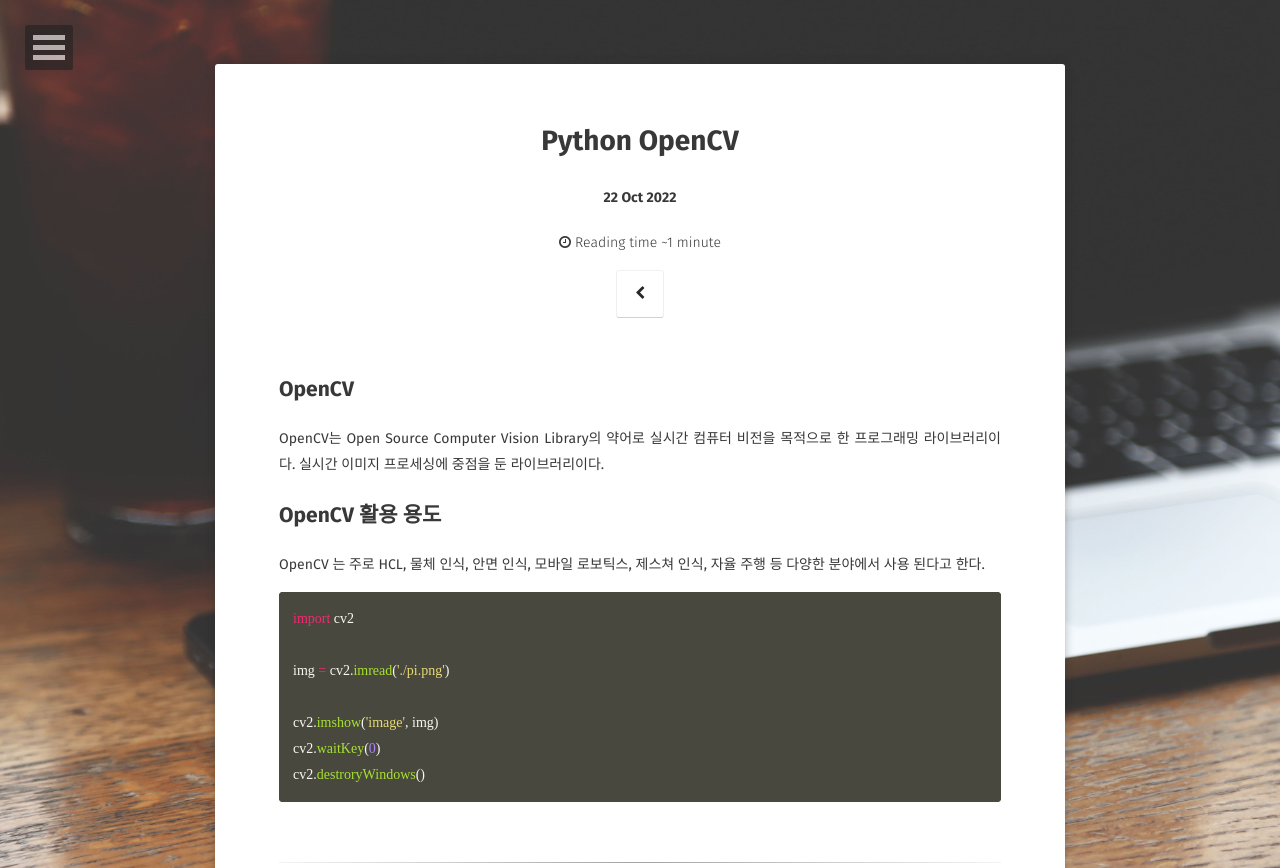
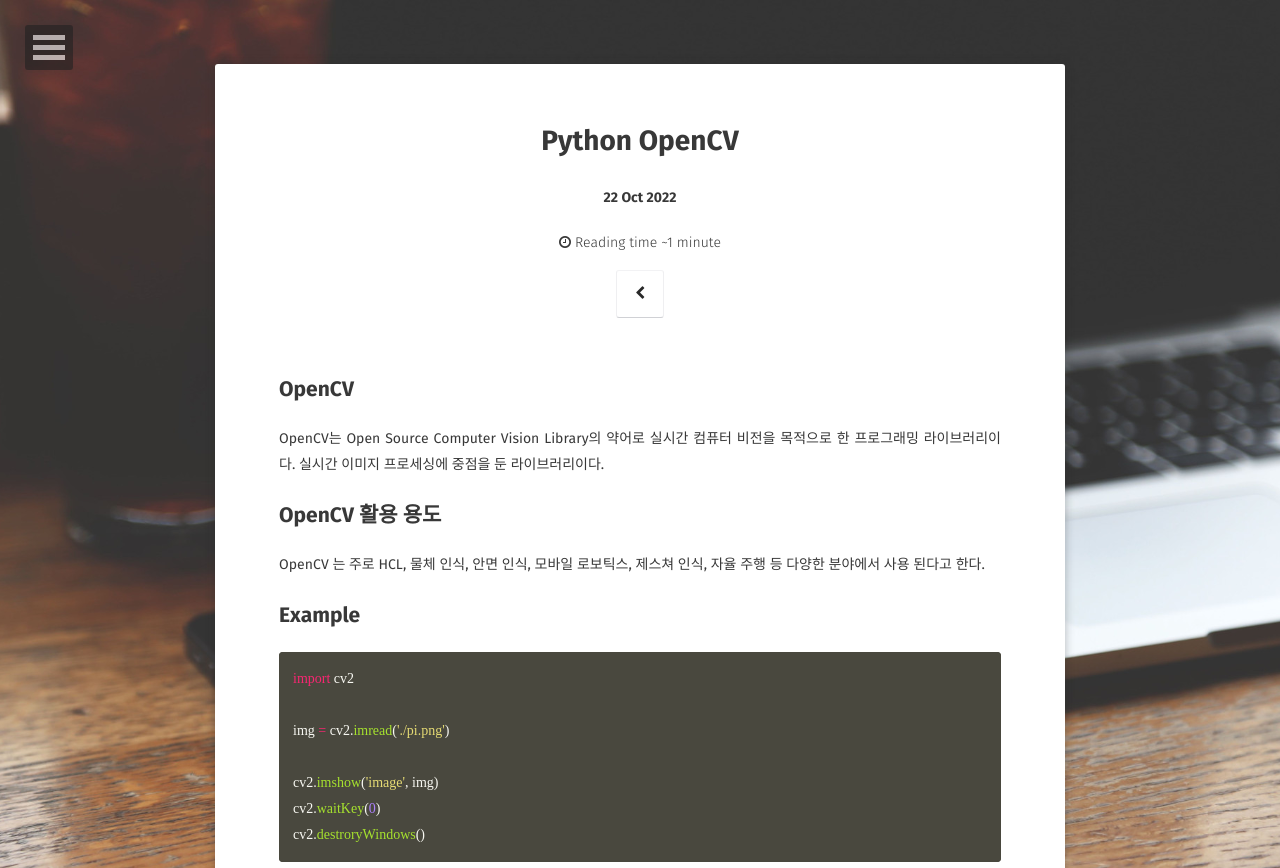
Before and after one commit to cmc0904/cmc0904.github.com, a Jekyll site: the page built from _posts/2022-10-22-python-opencv.md, in a window 1280 px wide. Shown: the top 868 px of the page. Built offline with Jekyll 4.4.1, drawn with Linux system fonts in a browser that asks for light colours; some web fonts are replaced; comment, search, counter and statistics services are not loaded; grey boxes are pictures that could not be loaded.

Commit message:
Update 2022-10-22-python-opencv.md

````diff
--- a/_posts/2022-10-22-python-opencv.md
+++ b/_posts/2022-10-22-python-opencv.md
@@ -20,6 +20,8 @@ OpenCV는 Open Source Computer Vision Library의 약어로 실시간 컴퓨터
 
 OpenCV 는 주로 HCL, 물체 인식, 안면 인식, 모바일 로보틱스, 제스쳐 인식, 자율 주행 등 다양한 분야에서 사용 된다고 한다.
 
+## Example
+
 ```py
 import cv2
 
@@ -29,3 +31,6 @@ cv2.imshow('image', img)
 cv2.waitKey(0)
 cv2.destroryWindows()
 ```
+
+**[ 실행 결과 ]**
+<img src="https://cdn.discordapp.com/attachments/942420868846460993/1034420917071253585/result.PNG" width="100">
````
